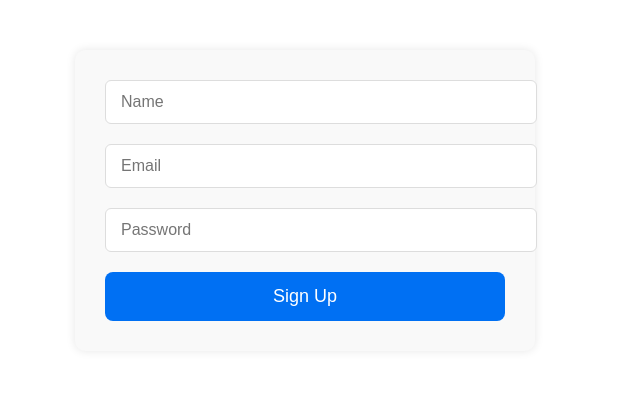
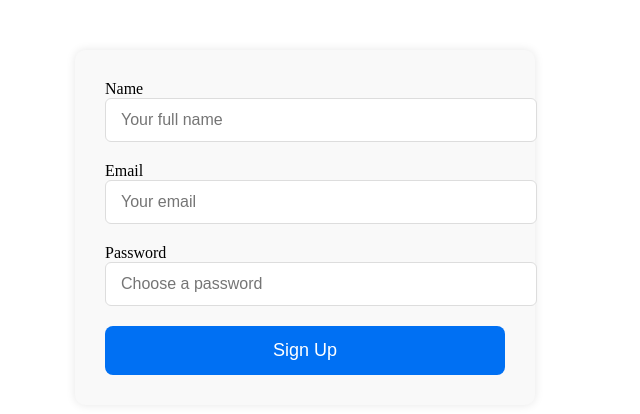
Before and after one commit to arjirayb/clientcanvassite, a Next.js app: page /signup in a window 1280 px wide. Shown: the top 414 px of the page, without its empty margins (335-975 px from the left). Built offline with nearby package versions, Linux system fonts and the light colour scheme.

Commit message:
Update signup.js

```diff
--- a/pages/signup.js
+++ b/pages/signup.js
@@ -1,11 +1,17 @@
-import styles from './Signup.module.css';
+import styles from './Signup.module.css'; // Make sure the path is correct
 
 export default function Signup() {
   return (
     <form className={styles.form}>
-      <input className={styles.input} type="text" placeholder="Name" />
-      <input className={styles.input} type="email" placeholder="Email" />
-      <input className={styles.input} type="password" placeholder="Password" />
+      <label htmlFor="name">Name</label>
+      <input className={styles.input} id="name" type="text" placeholder="Your full name" />
+
+      <label htmlFor="email">Email</label>
+      <input className={styles.input} id="email" type="email" placeholder="Your email" />
+
+      <label htmlFor="password">Password</label>
+      <input className={styles.input} id="password" type="password" placeholder="Choose a password" />
+
       <button className={styles.signupBtn}>Sign Up</button>
     </form>
   );
```
